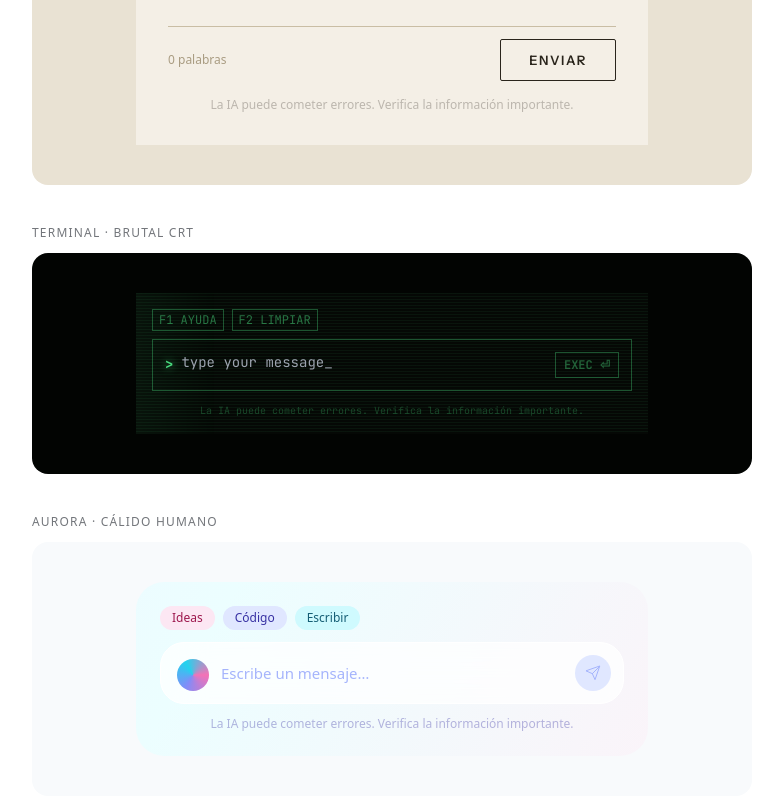
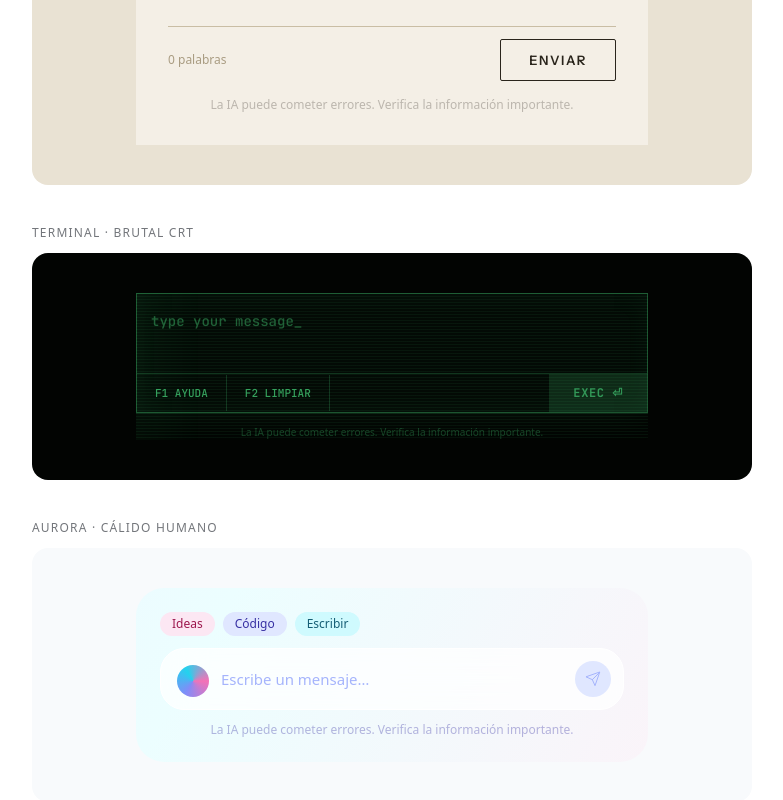
Before and after one commit to turbillon50/catalogo-compoentes, a Next.js app: page /composers in a window 1280 px wide. Shown: the part 1767-2567 px from the top of the page, without its empty margins (248-1031 px from the left). Built offline with nearby package versions, Linux system fonts and the light colour scheme.

Commit message:
refactor(composers): Terminal sobre las clases CSS reales (fkey/exec)

```diff
--- a/components/composers/TerminalComposer.tsx
+++ b/components/composers/TerminalComposer.tsx
@@ -1,80 +1,50 @@
 "use client";
 
-import { useState } from "react";
-import { JetBrains_Mono } from "next/font/google";
 import { useComposer } from "./useComposer";
 import type { ComposerProps } from "./GrafitoComposer";
 
-const mono = JetBrains_Mono({ subsets: ["latin"], weight: ["400", "500", "700"] });
-
-/** Terminal — brutal CRT. Todo JetBrains Mono, sin radio, glow fosforescente. */
+/** Terminal — brutal CRT. Sin cmp-send: F1/F2 + EXEC. Scanlines y barrido son un extra sobre la receta base. */
 export function TerminalComposer({ onSend, disclaimer }: ComposerProps) {
   const { value, canSend, textareaRef, handleChange, handleKeyDown, send } = useComposer({ onSend });
-  const [focused, setFocused] = useState(false);
 
   return (
-    <div className={`${mono.className} relative w-full max-w-lg overflow-hidden p-4`} style={{ background: "#050805" }}>
+    <div className="relative w-full max-w-lg overflow-hidden">
       <style>{`
         @keyframes cmp-terminal-sweep { 0% { transform: translateX(-100%); } 100% { transform: translateX(100%); } }
       `}</style>
       <div
-        className="pointer-events-none absolute inset-0 opacity-[0.06]"
-        style={{
-          backgroundImage: "repeating-linear-gradient(#4ade80 0 1px, transparent 1px 3px)",
-        }}
+        className="pointer-events-none absolute inset-0 z-10 opacity-[0.06]"
+        style={{ backgroundImage: "repeating-linear-gradient(#4ade80 0 1px, transparent 1px 3px)" }}
       />
       <div
-        className="pointer-events-none absolute inset-y-0 w-1/3"
+        className="pointer-events-none absolute inset-y-0 z-10 w-1/3"
         style={{
           background: "linear-gradient(90deg, transparent, rgba(74,222,128,.06), transparent)",
           animation: "cmp-terminal-sweep 5s linear infinite",
         }}
       />
 
-      <div className="relative mb-2 flex gap-2 text-xs" style={{ color: "rgba(74,222,128,.5)" }}>
-        <span className="border px-1.5 py-0.5" style={{ borderColor: "rgba(74,222,128,.35)" }}>
-          F1 AYUDA
-        </span>
-        <span className="border px-1.5 py-0.5" style={{ borderColor: "rgba(74,222,128,.35)" }}>
-          F2 LIMPIAR
-        </span>
-      </div>
-
-      <div
-        className="relative flex items-start gap-2 border p-3 transition-colors duration-150 ease-casa"
-        style={{ borderColor: focused ? "rgba(74,222,128,.7)" : "rgba(74,222,128,.35)", borderRadius: 0 }}
-      >
-        <span
-          className="pt-0.5 text-sm font-bold"
-          style={{ color: "#4ade80", textShadow: "0 0 8px rgba(74,222,128,.8)" }}
-        >
-          {">"}
-        </span>
+      <div className="cmp cmp--terminal relative">
         <textarea
           ref={textareaRef}
-          rows={1}
+          rows={2}
           value={value}
           onChange={handleChange}
           onKeyDown={handleKeyDown}
-          onFocus={() => setFocused(true)}
-          onBlur={() => setFocused(false)}
           placeholder="type your message_"
-          className="flex-1 resize-none bg-transparent text-sm outline-none"
-          style={{ color: "#c8ffd4", caretColor: "#4ade80" }}
         />
-        <button
-          type="button"
-          onClick={send}
-          disabled={!canSend}
-          className="shrink-0 border px-2 py-1 text-xs font-bold transition-colors duration-150 ease-casa"
-          style={
-            canSend
-              ? { background: "#4ade80", color: "#050805", borderColor: "#4ade80" }
-              : { background: "transparent", color: "rgba(74,222,128,.4)", borderColor: "rgba(74,222,128,.35)" }
-          }
-        >
-          EXEC ⏎
-        </button>
+        <div className="cmp-bar">
+          <button type="button" className="cmp-btn--fkey">
+            F1 AYUDA
+          </button>
+          <button type="button" className="cmp-btn--fkey">
+            F2 LIMPIAR
+          </button>
+          <div className="grow" />
+          <button type="button" className="cmp-btn--exec" data-ready={canSend} onClick={send}>
+            EXEC ⏎
+          </button>
+        </div>
       </div>
       {disclaimer && (
         <p className="relative mt-3 text-center text-[10px]" style={{ color: "rgba(74,222,128,.28)" }}>
```
